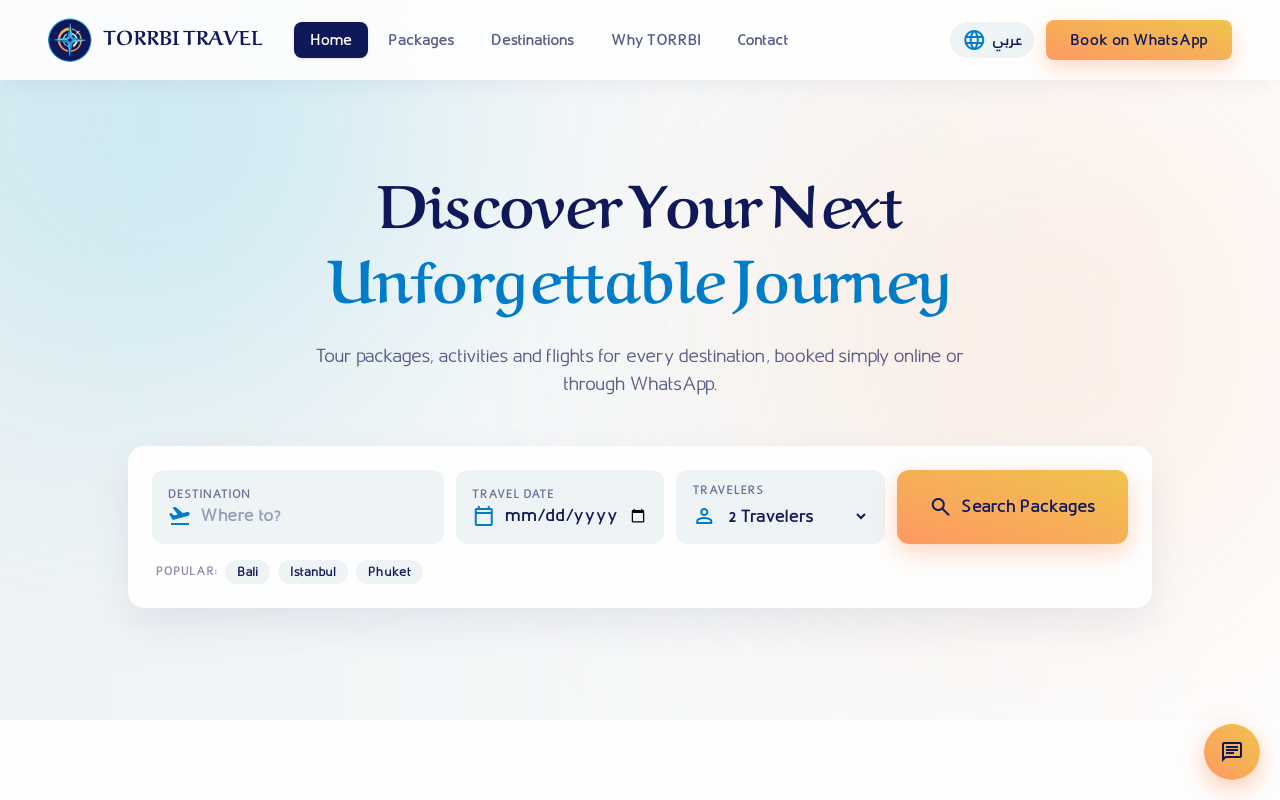
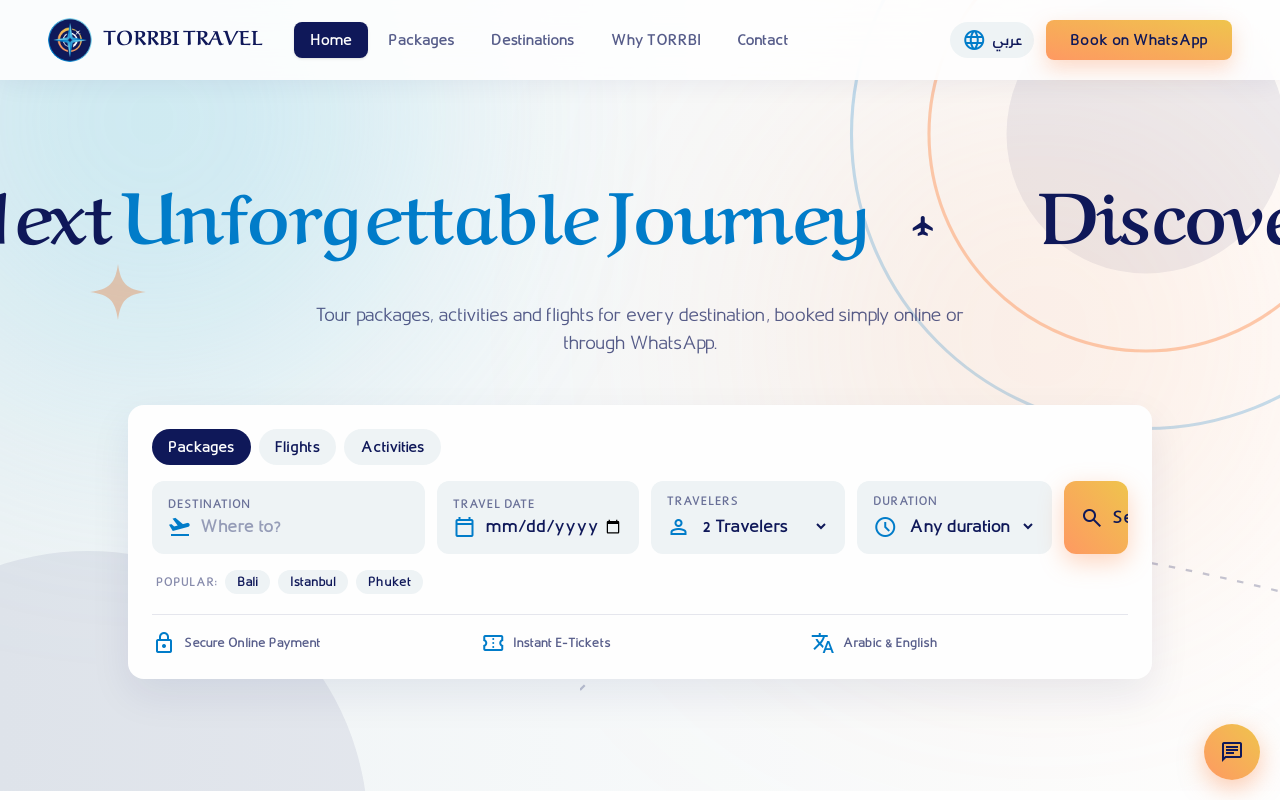
Before and after one commit to ShiekhWeso/torrbi-travel, a Next.js app: page /en in a window 1280 px wide. Shown: the top 800 px of the page. Built offline with nearby package versions, Linux system fonts and the light colour scheme.

Commit message:
Enhance hero search and background
Add an animated marquee, decorative flight-path background, trip-type and duration filters, and trust indicators.
Include the selected trip type and duration in localized WhatsApp search messages.

```diff
--- a/app/globals.css
+++ b/app/globals.css
@@ -49,3 +49,7 @@ section[id] {
 [dir='rtl'] * {
   letter-spacing: 0 !important;
 }
+
+@keyframes hero-marquee { from { transform: translateX(0); } to { transform: translateX(-50%); } }
+.hero-marquee { animation: hero-marquee 35s linear infinite; }
+.hero-marquee:hover { animation-play-state: paused; }
--- a/components/Hero.tsx
+++ b/components/Hero.tsx
@@ -6,10 +6,18 @@ import {waLink} from '@/lib/whatsapp';
 
 const trending = ['bali', 'istanbul', 'phuket'] as const;
 
+import HeroBackground from './HeroBackground';
+
+const types = ['packages', 'flights', 'activities'] as const;
+const durations = ['any', 'short', 'medium', 'long'] as const;
+
 export default function Hero() {
   const t = useTranslations('hero');
   const d = useTranslations('destinations');
   const w = useTranslations('wa');
+  const v = useTranslations('values');
+  const [type, setType] = useState<(typeof types)[number]>('packages');
+  const [duration, setDuration] = useState<(typeof durations)[number]>('any');
   const [dest, setDest] = useState('');
   const [date, setDate] = useState('');
   const [pax, setPax] = useState(2);
@@ -19,7 +27,9 @@ export default function Hero() {
     const text = w('search', {
       dest: dest.trim() || '-',
       date: date || '-',
-      pax: t('travelersCount', {count: pax})
+      pax: t('travelersCount', {count: pax}),
+      type: t(`types.${type}`),
+      duration: t(`durations.${duration}`)
     });
     window.open(waLink(text), '_blank', 'noopener');
   };
@@ -30,26 +40,46 @@ export default function Hero() {
 
   return (
     <section id="top" className="relative w-full overflow-hidden bg-brand-mist pt-36 pb-20 lg:pt-44 lg:pb-28">
+      <HeroBackground />
       {/* soft brand-colored glows */}
       <div className="absolute inset-0 pointer-events-none" aria-hidden>
         <div className="absolute -top-40 -left-32 w-[560px] h-[560px] rounded-full bg-sky-light/30 blur-[130px]" />
         <div className="absolute top-24 right-0 w-[480px] h-[480px] rounded-full bg-sunset/20 blur-[140px]" />
       </div>
 
+      <h1 className="sr-only">{t('title1')} {t('title2')}</h1>
+      <div aria-hidden className="relative w-full overflow-hidden mb-6" dir="ltr">
+        <div className="hero-marquee flex w-max whitespace-nowrap">
+          {[0, 1, 2, 3].map((i) => (
+            <span key={i} className="font-display font-bold text-5xl lg:text-7xl leading-[1.4] text-navy pe-16">
+              {t('title1')} <span className="text-sky">{t('title2')}</span>
+              <span className="material-symbols-outlined mx-10 align-middle text-brand-warm text-[48px]">flight</span>
+            </span>
+          ))}
+        </div>
+      </div>
+
       <div className="relative max-w-[1440px] mx-auto px-4 lg:px-12 flex flex-col items-center">
-        <div className="text-center max-w-4xl space-y-4 mb-12">
-          <h1 className="font-display font-bold text-4xl sm:text-5xl lg:text-6xl leading-[1.25] text-navy">
-            {t('title1')} <br className="hidden sm:inline" />
-            <span className="text-sky">{t('title2')}</span>
-          </h1>
-          <p className="text-lg text-navy/70 max-w-2xl mx-auto">{t('subtitle')}</p>
-        </div>
-
+        <p className="text-lg text-navy/70 max-w-2xl mx-auto mb-12 text-center">{t('subtitle')}</p>
         <form
           onSubmit={submit}
           className="w-full max-w-5xl rounded-2xl bg-snow p-4 lg:p-6 shadow-[0_16px_40px_rgba(15,24,89,0.08)]"
         >
-          <div className="grid grid-cols-1 md:grid-cols-2 lg:grid-cols-[1.4fr_1fr_1fr_auto] gap-3">
+          <div className="flex flex-wrap gap-2 mb-4">
+            {types.map((k) => (
+              <button
+                key={k}
+                type="button"
+                onClick={() => setType(k)}
+                className={`px-4 py-2 rounded-full text-sm font-bold transition-colors ${
+                  type === k ? 'bg-navy text-snow' : 'bg-mist text-navy hover:bg-sky-light/40'
+                }`}
+              >
+                {t(`types.${k}`)}
+              </button>
+            ))}
+          </div>
+          <div className="grid grid-cols-1 md:grid-cols-2 lg:grid-cols-[1.4fr_1fr_1fr_1fr_auto] gap-3">
             <label className={field}>
               <span className={label}>{t('destination')}</span>
               <div className="flex items-center gap-2 mt-0.5">
@@ -93,13 +123,30 @@ export default function Hero() {
               </div>
             </label>
 
-            <button
-              type="submit"
-              className="inline-flex items-center justify-center gap-2 px-8 py-4 rounded-xl font-bold text-navy bg-brand-warm shadow-[0_8px_24px_rgba(254,153,98,0.4)] hover:scale-[1.02] active:scale-[0.99] transition-transform"
-            >
-              <span className="material-symbols-outlined text-[20px]">search</span>
-              <span>{t('search')}</span>
-            </button>
+            <label className={field}>
+              <span className={label}>{t('duration')}</span>
+              <div className="flex items-center gap-2 mt-0.5">
+                <span className="material-symbols-outlined text-[20px] text-sky">schedule</span>
+                <select value={duration} onChange={(e) => setDuration(e.target.value as typeof duration)} className={input}>
+                  {durations.map((k) => (
+                    <option key={k} value={k}>{t(`durations.${k}`)}</option>
+                  ))}
+                </select>
+              </div>
+            </label>
+
+            <div className="relative min-h-14 lg:w-16">
+              <button
+                type="submit"
+                aria-label={t('search')}
+                className="group absolute inset-y-0 end-0 z-10 flex w-full items-center justify-center overflow-hidden rounded-xl bg-brand-warm font-bold text-navy shadow-[0_8px_24px_rgba(254,153,98,0.4)] transition-all duration-300 lg:w-16 lg:hover:w-60"
+              >
+                <span className="material-symbols-outlined text-[22px]">search</span>
+                <span className="ms-2 whitespace-nowrap lg:ms-0 lg:max-w-0 lg:opacity-0 lg:transition-all lg:duration-300 lg:group-hover:ms-2 lg:group-hover:max-w-[160px] lg:group-hover:opacity-100">
+                  {t('search')}
+                </span>
+              </button>
+            </div>
           </div>
 
           <div className="flex flex-wrap items-center gap-2 mt-4 px-1">
@@ -118,6 +165,14 @@ export default function Hero() {
               </button>
             ))}
           </div>
+          <div className="mt-5 grid grid-cols-1 gap-3 border-t border-navy/10 pt-4 sm:grid-cols-3">
+            {([['v1', 'lock'], ['v2', 'confirmation_number'], ['v3', 'translate']] as const).map(([k, icon]) => (
+              <div key={k} className="flex items-center gap-2 text-xs font-bold text-navy/70">
+                <span className="material-symbols-outlined text-[20px] text-sky">{icon}</span>
+                {v(`${k}.title`)}
+              </div>
+            ))}
+          </div>
         </form>
       </div>
     </section>
--- /dev/null
+++ b/components/HeroBackground.tsx
@@ -0,0 +1,23 @@
+export default function HeroBackground() {
+  return (
+    <div aria-hidden className="pointer-events-none absolute inset-0 overflow-hidden">
+      <svg className="absolute -top-44 -end-44 w-[620px]" viewBox="0 0 400 400" fill="none">
+        <circle cx="200" cy="200" r="190" stroke="#0A7FD0" strokeOpacity=".25" strokeWidth="2" />
+        <circle cx="200" cy="200" r="140" stroke="#FE9962" strokeOpacity=".5" strokeWidth="2" />
+        <circle cx="200" cy="200" r="90" fill="#0F1859" fillOpacity=".07" />
+      </svg>
+      <div className="absolute -bottom-80 -start-48 h-[560px] w-[560px] rounded-full bg-navy/[0.07]" />
+      <svg className="absolute top-1/3 start-[7%] w-14 animate-pulse" viewBox="0 0 100 100">
+        <path d="M50 0C55 35 65 45 100 50C65 55 55 65 50 100C45 65 35 55 0 50C35 45 45 35 50 0Z" fill="#FE9962" fillOpacity=".6" />
+      </svg>
+      <svg className="absolute bottom-20 end-0 w-[700px]" viewBox="0 0 640 200" fill="none">
+        <path id="flightPath" d="M0 180C160 20 360 20 640 90" stroke="#0F1859" strokeOpacity=".25" strokeWidth="2" strokeDasharray="6 10" />
+        <path d="M14 0L-10 -9L-4 0L-10 9Z" fill="#0F1859">
+          <animateMotion dur="14s" repeatCount="indefinite" rotate="auto">
+            <mpath href="#flightPath" />
+          </animateMotion>
+        </path>
+      </svg>
+    </div>
+  );
+}
--- a/messages/ar.json
+++ b/messages/ar.json
@@ -18,7 +18,7 @@
   "wa": {
     "book": "مرحباً TORRBI TRAVEL، أرغب في حجز رحلة إلى: {name}",
     "plan": "مرحباً TORRBI TRAVEL، أحتاج مساعدة في تخطيط رحلتي.",
-    "search": "مرحباً TORRBI TRAVEL، أبحث عن رحلة. الوجهة: {dest}. التاريخ: {date}. {pax}."
+    "search": "مرحباً TORRBI TRAVEL، أبحث عن: {type}. الوجهة: {dest}. التاريخ: {date}. المدة: {duration}. {pax}."
   },
   "hero": {
     "title1": "اكتشف رحلتك القادمة",
@@ -30,7 +30,10 @@
     "travelers": "المسافرون",
     "travelersCount": "{count, plural, one {مسافر واحد} two {مسافران} few {# مسافرين} other {# مسافر}}",
     "search": "ابحث عن البرامج",
-    "trending": "الأكثر طلباً:"
+    "trending": "الأكثر طلباً:",
+    "duration": "المدة",
+    "types": { "packages": "باقات", "flights": "تذاكر طيران", "activities": "أنشطة" },
+    "durations": { "any": "أي مدة", "short": "3–5 أيام", "medium": "6–8 أيام", "long": "9+ أيام" }
   },
   "destinations": {
     "title": "أبرز الوجهات",
--- a/messages/en.json
+++ b/messages/en.json
@@ -18,7 +18,7 @@
   "wa": {
     "book": "Hello TORRBI TRAVEL, I would like to book a trip to: {name}",
     "plan": "Hello TORRBI TRAVEL, I would like help planning a trip.",
-    "search": "Hello TORRBI TRAVEL, I am looking for a trip. Destination: {dest}. Date: {date}. {pax}."
+    "search": "Hello TORRBI TRAVEL, I am looking for {type}. Destination: {dest}. Date: {date}. Duration: {duration}. {pax}."
   },
   "hero": {
     "title1": "Discover Your Next",
@@ -30,7 +30,10 @@
     "travelers": "Travelers",
     "travelersCount": "{count, plural, one {# Traveler} other {# Travelers}}",
     "search": "Search Packages",
-    "trending": "Popular:"
+    "trending": "Popular:",
+    "duration": "Duration",
+    "types": { "packages": "Packages", "flights": "Flights", "activities": "Activities" },
+    "durations": { "any": "Any duration", "short": "3–5 days", "medium": "6–8 days", "long": "9+ days" }
   },
   "destinations": {
     "title": "Popular Destinations",
```
